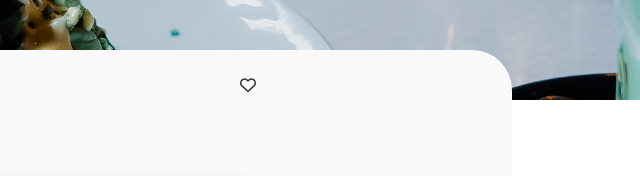
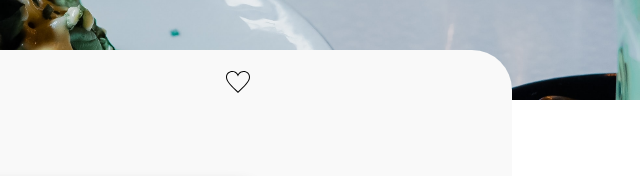
Before and after one commit to DavidPayet/ohmyfood, a website: page pages/a-la-française.html in a window 1280 px wide. Shown: the part 210-386 px from the top of the page, 640-1280 px from the left. Drawn offline with Linux system fonts and the light colour scheme; a web font is replaced by a local one.

Commit message:
Change heart icone

```diff
--- a/pages/a-la-française.html
+++ b/pages/a-la-française.html
@@ -29,7 +29,10 @@
   <main class="menu">
     <div class="menu__title">
       <h2>À la française</h2>
-      <i class="fa-regular fa-heart"></i>
+      <svg xmlns="http://www.w3.org/2000/svg" fill-rule="evenodd" clip-rule="evenodd">
+        <path
+          d="M12 21.593c-5.63-5.539-11-10.297-11-14.402 0-3.791 3.068-5.191 5.281-5.191 1.312 0 4.151.501 5.719 4.457 1.59-3.968 4.464-4.447 5.726-4.447 2.54 0 5.274 1.621 5.274 5.181 0 4.069-5.136 8.625-11 14.402m5.726-20.583c-2.203 0-4.446 1.042-5.726 3.238-1.285-2.206-3.522-3.248-5.719-3.248-3.183 0-6.281 2.187-6.281 6.191 0 4.661 5.571 9.429 12 15.809 6.43-6.38 12-11.148 12-15.809 0-4.011-3.095-6.181-6.274-6.181" />
+        </svg>
     </div>
 
     <div class="menu__categories">
--- a/sass/layout/_menus.scss
+++ b/sass/layout/_menus.scss
@@ -35,8 +35,8 @@
     }
 
     svg {
-      font-size: 25px;
-      padding-right: 20px;
+      width: 30px;
+      height: 30px;
     }
   }
 
```
Also changed, not shown: pages/la-note-enchantée.html (+4 -1 lines), pages/la-palette-du-gout.html (+4 -1 lines), pages/le-delice-des-sens.html (+4 -1 lines), public/css/style.css.
